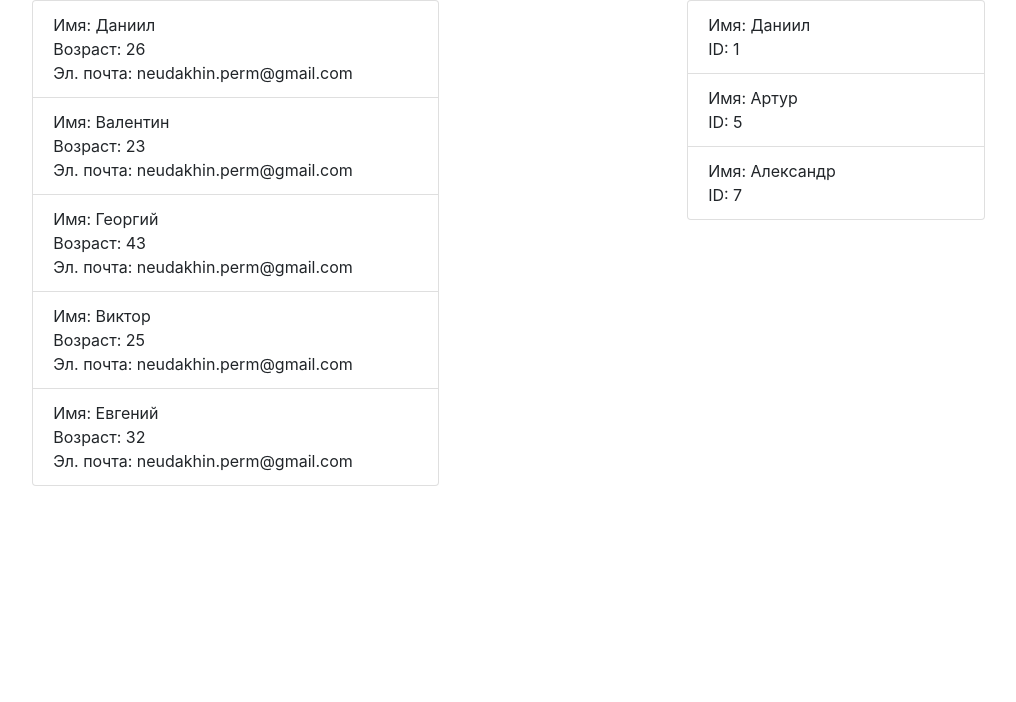
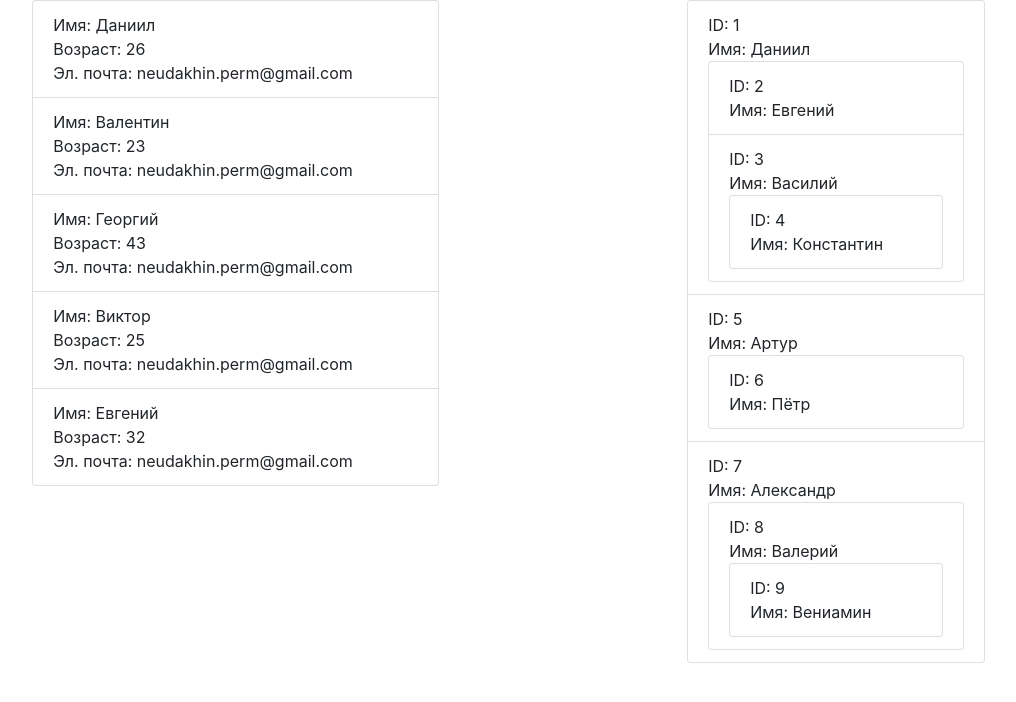
Before and after one commit to Neudakhin/AngularJS, a website: page app/index.html in a window 1280 px wide. Shown: the whole page, without its empty margins (77-1093 px from the left). Drawn offline with nearby package versions, Linux system fonts and the light colour scheme.

Commit message:
Отредактирован под рекурсию.

```diff
--- a/app/user-tree/user-tree.template.html
+++ b/app/user-tree/user-tree.template.html
@@ -1,6 +1 @@
-<ul class="list-group">
-    <li ng-repeat="user in $ctrl.users" class="list-group-item d-flex flex-column">
-        <span>Имя: {{ user.name }}</span>
-        <span>ID: {{ user.id }}</span>
-    </li>
-</ul>
+<user-sub-tree users-arr="$ctrl.users"></user-sub-tree>
```
